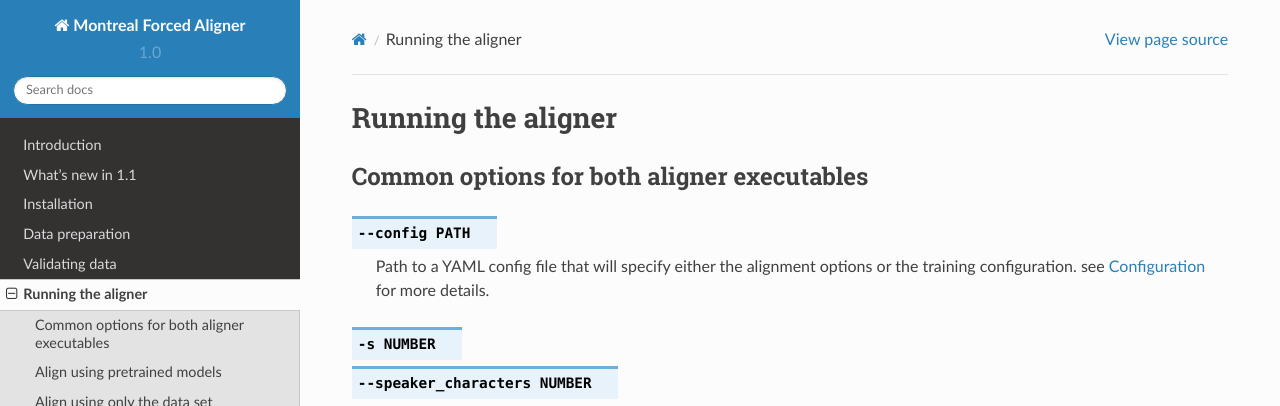
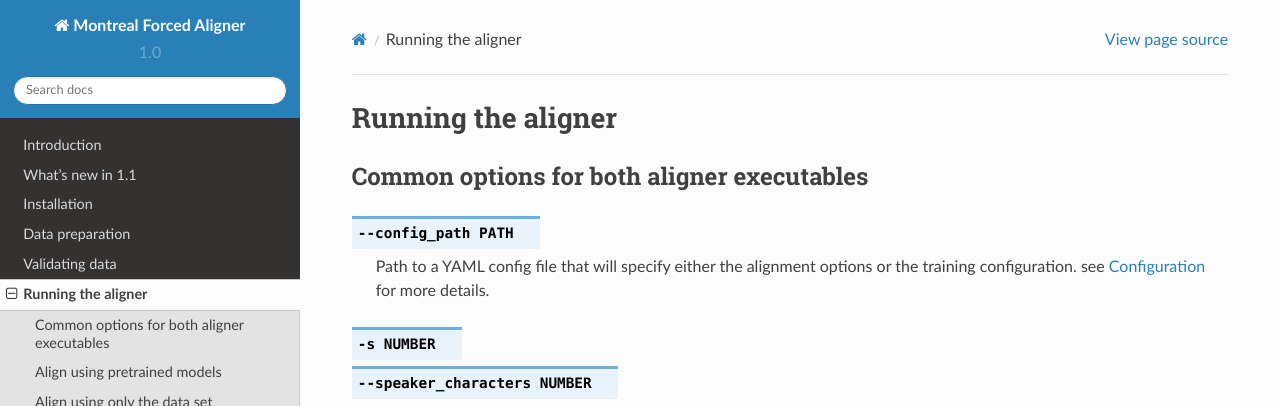
Before and after one commit to MontrealCorpusTools/Montreal-Forced-Aligner, a Sphinx documentation site: the page built from docs/source/aligning.rst, in a window 1280 px wide and 900 px high. Shown: the top 406 px of the window. Built offline with Sphinx 7.4.7 and the Read the Docs theme 2.0.0, drawn with Linux system fonts in a browser that asks for light colours.

Commit message:
DOCS: Correct config path argument

```diff
--- a/docs/source/aligning.rst
+++ b/docs/source/aligning.rst
@@ -9,7 +9,7 @@
 Common options for both aligner executables
 -------------------------------------------
 
-.. option:: --config PATH
+.. option:: --config_path PATH
 
    Path to a YAML config file that will specify either the alignment options or the training configuration. see
    :ref:`configuration` for more details.
```
